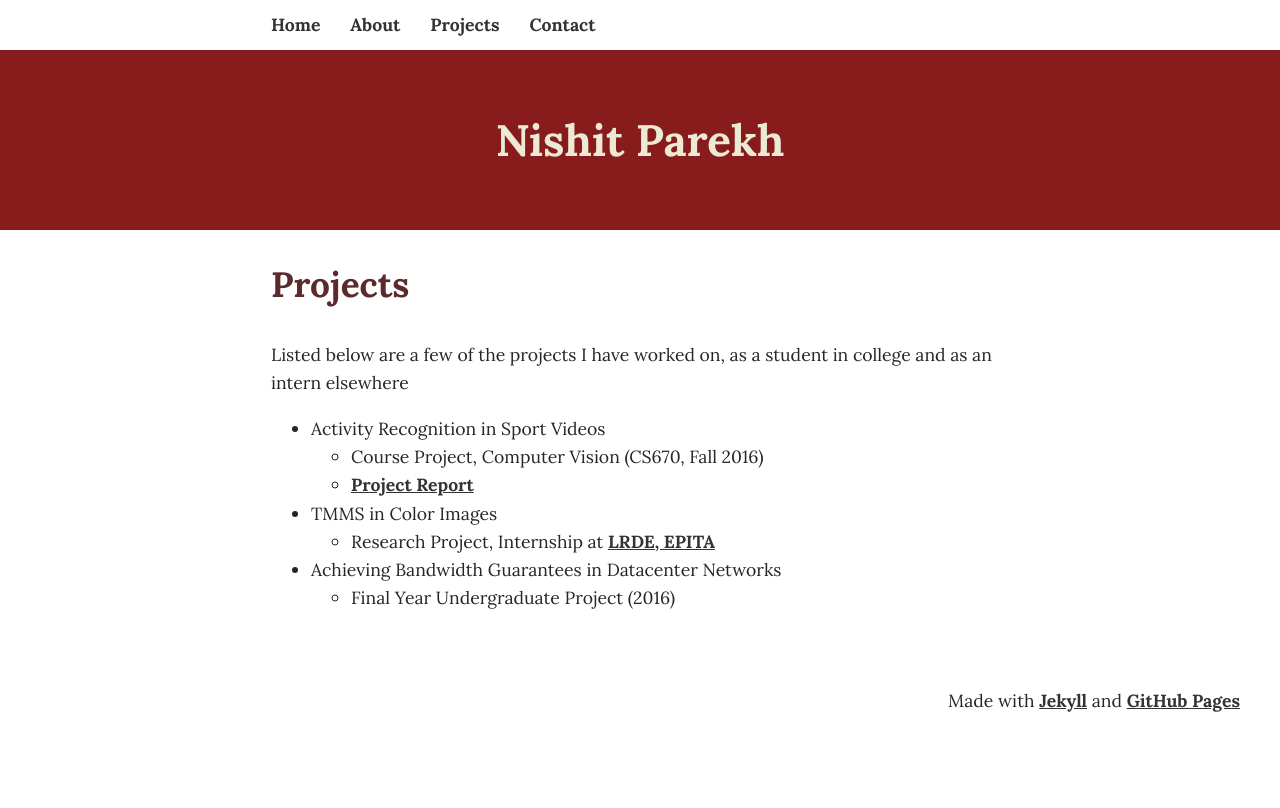
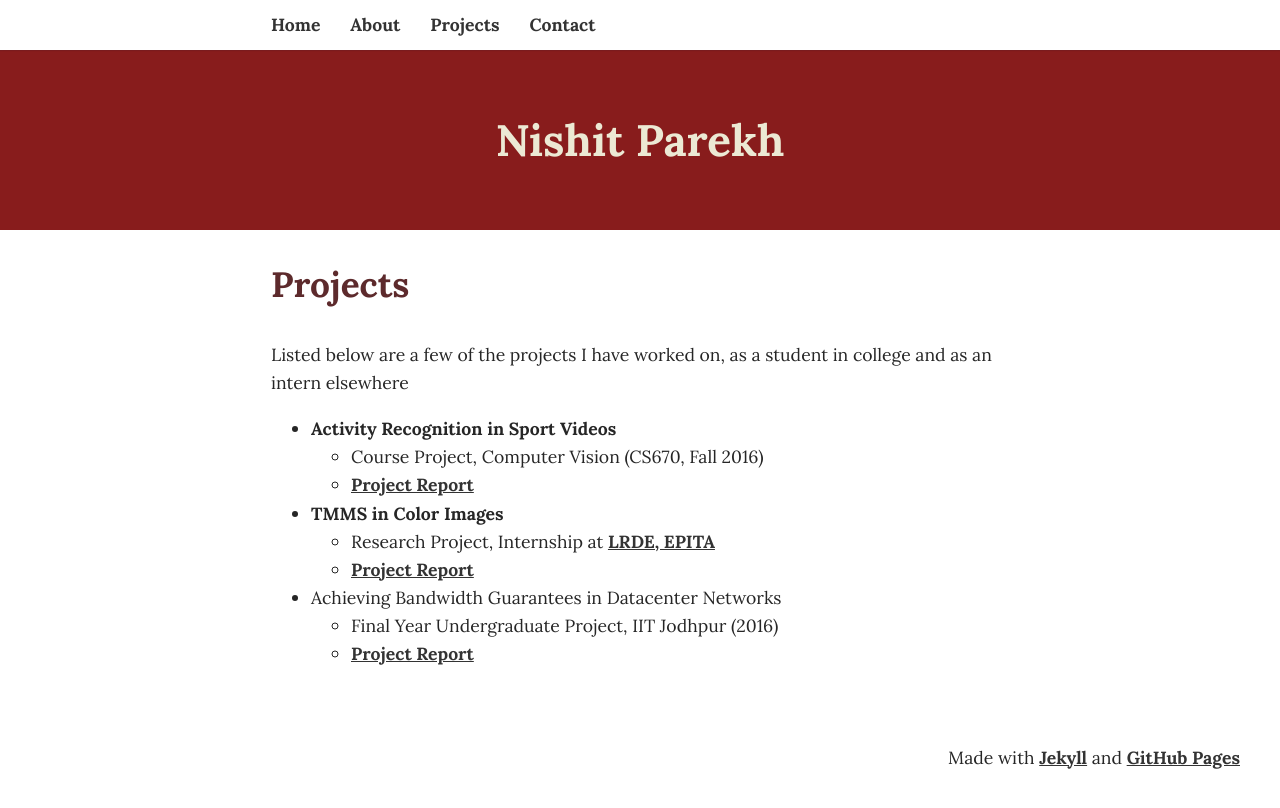
Before and after one commit to parekhnish/parekhnish.github.io, a Jekyll site: the page built from _pages/02_projects.md, in a window 1280 px wide. Shown: the top 808 px of the page. Built offline with Jekyll 4.4.1, drawn with Linux system fonts in a browser that asks for light colours.

Commit message:
Added Project Links

```diff
--- a/_pages/02_projects.md
+++ b/_pages/02_projects.md
@@ -6,12 +6,14 @@ permalink: /projects/
 
 Listed below are a few of the projects I have worked on, as a student in college and as an intern elsewhere
 
-* Activity Recognition in Sport Videos
+* **Activity Recognition in Sport Videos**
     * Course Project, Computer Vision (CS670, Fall 2016)
     * <a href="https://www.dropbox.com/s/p6kdkfh5abn2kyy/Activity_Detection_in_Sports_Video.pdf" target="_blank">Project Report</a>
 
-* TMMS in Color Images
+* **TMMS in Color Images**
     * Research Project, Internship at [LRDE, EPITA](https://www.lrde.epita.fr/wiki/Main_Page)
+    * <a href="https://www.dropbox.com/s/v8gny5cnw71ygyd/Color_TMMS_Report.pdf" target="_blank">Project Report</a>
 
 * Achieving Bandwidth Guarantees in Datacenter Networks
-    * Final Year Undergraduate Project (2016)
+    * Final Year Undergraduate Project, IIT Jodhpur (2016)
+    * <a href="https://www.dropbox.com/s/1dp5l7f1liygalj/BTP_Final_Report.pdf" target="_blank">Project Report</a>
```
